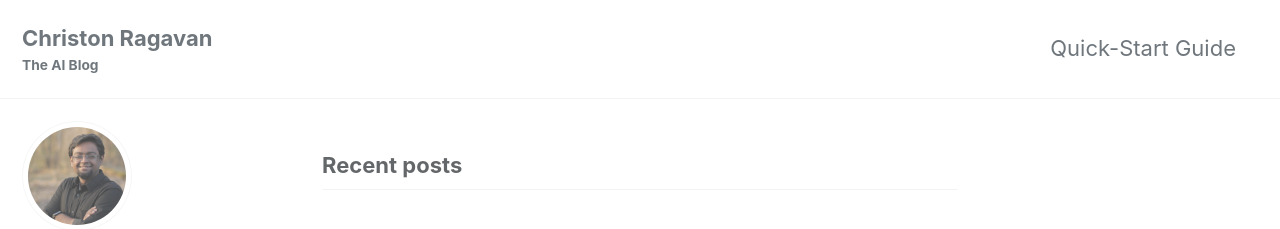
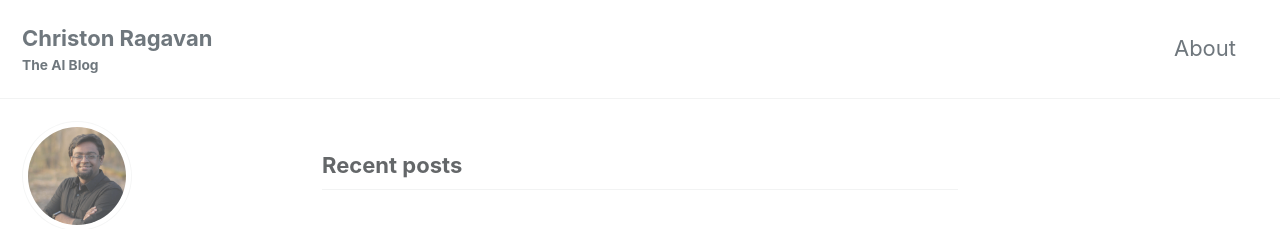
Before and after one commit to Christon-Ragavan/christon.github.io, a Jekyll site: the page built from index.html, in a window 1280 px wide. Shown: the top 229 px of the page. Built offline with Jekyll 4.4.1, drawn with Linux system fonts in a browser that asks for light colours; cached includes are drawn as plain includes; the list of posts is cut into pages by our own code.

Commit message:
update02

```diff
--- a/_data/navigation.yml
+++ b/_data/navigation.yml
@@ -1,7 +1,8 @@
 # main links
 main:
-  - title: "Quick-Start Guide"
-    url: https://mmistakes.github.io/minimal-mistakes/docs/quick-start-guide/
+  - title: "About"
+    url: /about/
+
   # - title: "About"
   #   url: https://mmistakes.github.io/minimal-mistakes/about/
   # - title: "Sample Posts"
```
Also changed, not shown: _layouts/about.md (added, +6 -0 lines).
